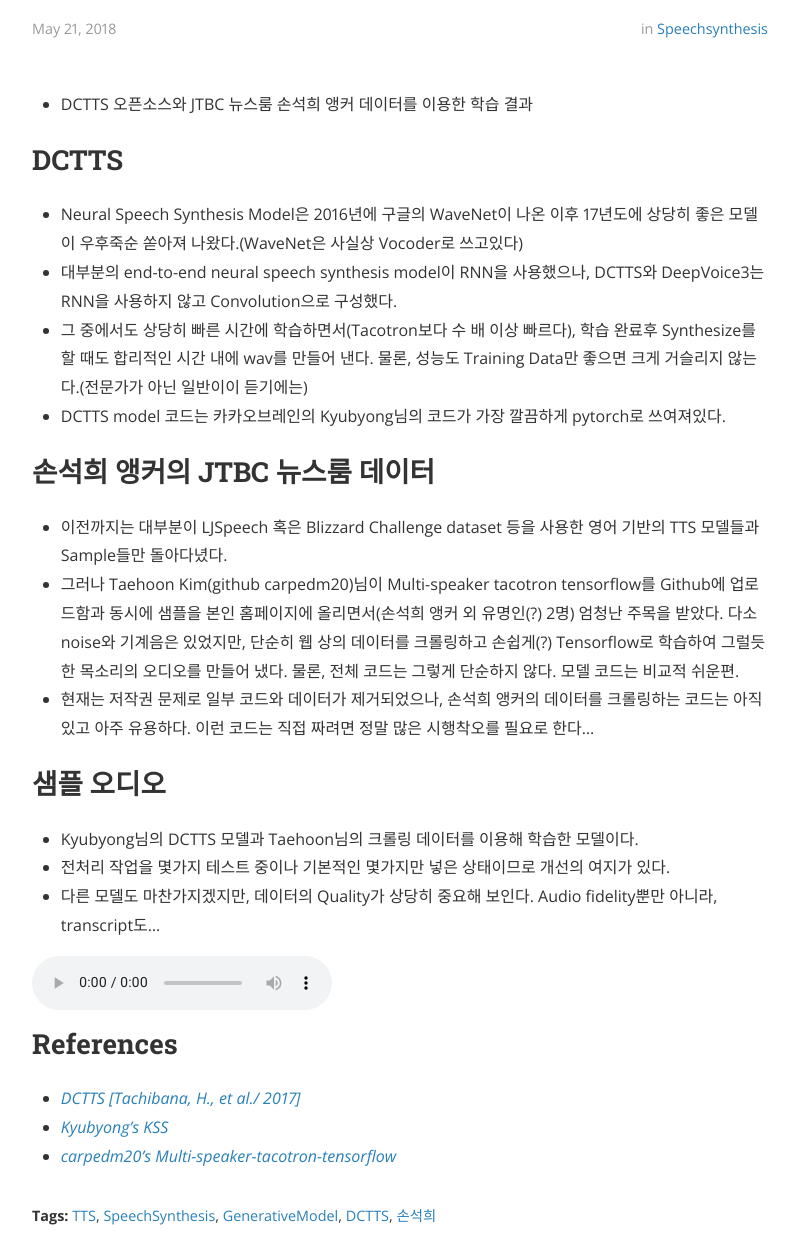
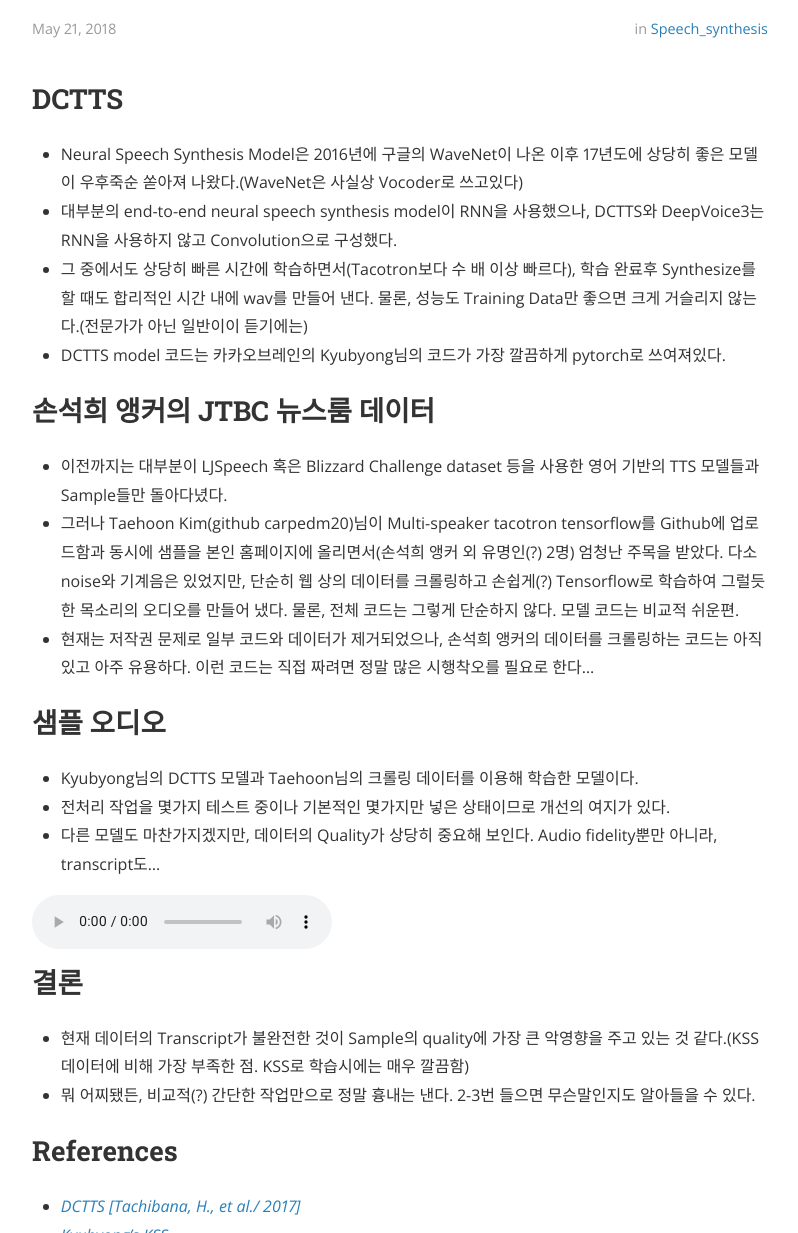
Before and after one commit to Yangyangii/Yangyangii.github.io, a Jekyll site: the page built from _posts/2018-05-21-DCTTS.markdown, in a window 1280 px wide and 1400 px high, scrolled down 336 px. Shown: the part 167-1400 px from the top of the window, without its empty margins (240-1038 px from the left). Built offline with Jekyll 4.4.1, drawn with Linux system fonts in a browser that asks for light colours; nearby versions of some CDN libraries; comment, search, counter and statistics services are not loaded.

Commit message:
Uploaded DCTTS Son

```diff
--- a/_posts/2018-05-21-DCTTS.markdown
+++ b/_posts/2018-05-21-DCTTS.markdown
@@ -3,12 +3,10 @@
 title:  "DCTTS를 이용한 손석희 앵커 목소리 흉내내기"
 date:   2018-05-21 19:00:00 +0700
 author: Jin
-categories: SpeechSynthesis
-tags:	TTS SpeechSynthesis GenerativeModel DCTTS 손석희
+categories: Speech_Synthesis
+tags:	TTS Speech_Synthesis GenerativeModel DCTTS 손석희
 cover:  "/assets/instacode.png"
 ---
-
-+	DCTTS 오픈소스와 JTBC 뉴스룸 손석희 앵커 데이터를 이용한 학습 결과
 
 ## DCTTS
 +	Neural Speech Synthesis Model은 2016년에 구글의 WaveNet이 나온 이후 17년도에 상당히 좋은 모델이 우후죽순 쏟아져 나왔다.(WaveNet은 사실상 Vocoder로 쓰고있다)
@@ -31,6 +29,11 @@
 <audio src="https://raw.githubusercontent.com/yangyangii/yangyangii.github.io/master/assets/_posts/audios/son_1.mp3" controls loop> Unable to load song1. </audio>
 
 
+## 결론
++	현재 데이터의 Transcript가 불완전한 것이 Sample의 quality에 가장 큰 악영향을 주고 있는 것 같다.(KSS 데이터에 비해 가장 부족한 점. KSS로 학습시에는 매우 깔끔함)
++	뭐 어찌됐든, 비교적(?) 간단한 작업만으로 정말 흉내는 낸다. 2-3번 들으면 무슨말인지도 알아들을 수 있다.
+
+
 ## References
 +   <em>[DCTTS [Tachibana, H., et al./ 2017]](https://arxiv.org/pdf/1710.08969)</em>
 +	<em>[Kyubyong's KSS](https://github.com/Kyubyong/kss)</em>
```
